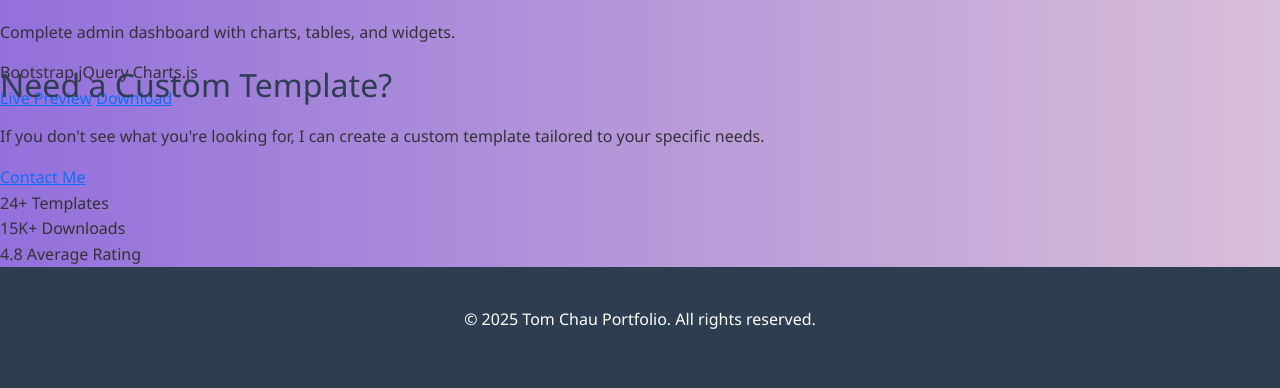
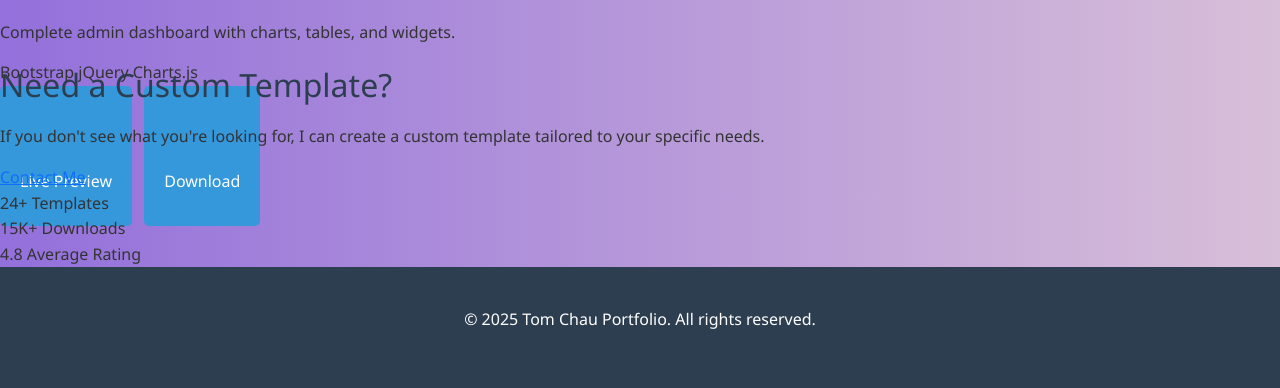
Before and after one commit to TomChau0402/Portfolio-web-site, a Django app: page /template/ in a window 1280 px wide. Shown: the part 1838-2226 px from the top of the page. Run offline with Django 5.2, Linux system fonts and the light colour scheme.

Commit message:
update 6_10_25

```diff
--- /dev/null
+++ b/pages/forms.py
@@ -0,0 +1,6 @@
+from django import forms
+
+class ContactForm(forms.Form):
+    name = forms.CharField(max_length= 250, widget = forms.TextInput(attrs={"placeholder":"Name"}))
+    email = forms.CharField(widget=forms.TextInput())
+    message = forms.CharField()
--- a/pages/views.py
+++ b/pages/views.py
@@ -1,6 +1,8 @@
 from django.shortcuts import render
+from django.core.mail import send_mail
+from .forms import ContactForm
 
-# Create your views here.
+ # Create your views here.
 def home_view(request):
     return render(request, 'pages/home.html')
 
@@ -8,7 +10,51 @@
     return render(request, 'pages/about.html')
 
 def contact_view(request):
-    return render(request, 'pages/contact.html')
+    if request.method =="POST":
+            form = ContactForm(request.POST)
+
+            if form.is_valid():
+                print("The Data is Valide")
+
+                name = form.cleaned_data["name"]
+                email = form.cleaned_data["email"]
+                message = form.cleaned_data["message"]
+
+                message_body =(
+                    f"You have a new email from your portfolio \n"
+                    f"Name: {name}\n"
+                    f"Email: {email} \n"
+                    f"Message: {message}"
+                )
+
+                try:
+                    send_mail(
+                        "Email from Portfolio",
+                        message_body,
+                        email,
+                        ['tung.t.t.chau@gmail.com']
+                    )
+
+                    print("Email sent successfully")
+
+                    return render(request, 'pages/contact.html', {
+                        'form':form
+                    })
+
+                except Exception as e:
+                    print(f"ERROR sending the email:  {e}")
+                    return render(request, 'pages/contact.html', {
+                        'form':form,
+                        'error': str(e)
+                    })
+            else:
+                print("The Data is not Valid")
+
+    else:
+        form = ContactForm()
+
+    return render(request, 'pages/contact.html', {"form": form})
+
 
 def website_view(request):
     return render(request, 'pages/website.html')
--- a/templates/navbar.html
+++ b/templates/navbar.html
@@ -20,7 +20,7 @@
           <a class="nav-link active" aria-current="page" href="{% url 'contact' %}">Contact</a>
 
         <li class="nav-item">
-          <a class="nav-link active" aria-current="page" href="{% url 'note_list' %}">Note list</a>
+          <a class="nav-link active" aria-current="page" href="{% url 'note_list' %}">Comments</a>
         </li>
         </li>
       </ul>
--- a/templates/notes/list.html
+++ b/templates/notes/list.html
@@ -13,7 +13,7 @@
 
 <div class="note-list">
     <div class="title-row">
-        <h1> These are notes</h1>
+        <h1> Leave Me A Comment or Note on My Work</h1>
         <a class="btn btn-outline-primary" href="{% url 'note_create' %}"> Create Note</a>
     </div>
 
--- a/templates/pages/about.html
+++ b/templates/pages/about.html
@@ -12,8 +12,7 @@
                     <p class="lead">Hello! I'm Tom, a passionate web developer with NO years of experience.</p>
                     <p>I specialize in creating beautiful, functional, and user-friendly websites. My approach combines technical expertise with creative design to deliver exceptional digital experiences.</p>
                     <p>When I'm not coding, you can find me hiking, reading, or experimenting with new technologies.</p>
-                    <a href="#" class="btn btn-outline-primary mt-3">Download Resume</a>
-                </div>
+                    <a href="https://www.linkedin.com/in/tung-chau/" class="btn btn-outline-primary mt-3" target="_blank">Download Resume</a>               </div>
                 <div class="col-lg-6">
                     <img src="{% static './img/tomv2.jpg' %}" alt="About Image" class="img-fluid rounded shadow">
                 </div>
--- a/templates/pages/template.html
+++ b/templates/pages/template.html
@@ -14,7 +14,8 @@
     </header>
 
     <section class="projects-intro">
-        <p>Welcome to my template projects showcase. Here you'll find a collection of reusable templates I've created for different purposes. Feel free to explore and use them in your own projects!</p>
+        <p>Welcome to my template projects showcase. Here you'll find a collection of reusable templates I've created
+            for different purposes. Feel free to explore and use them in your own projects!</p>
     </section>
 
     <div class="projects-filter">
@@ -64,8 +65,12 @@
                     <span class="tag">Email</span>
                 </div>
                 <div class="project-actions">
-                    <a href="#" class="btn-preview">Live Preview</a>
-                    <a href="#" class="btn-download">Download</a>
+                    <a href="#" class="btn btn-primary me-2">
+                        <i class="bi bi-eye-fill"></i> Live Preview
+                    </a>
+                    <a href="#" class="btn btn-outline-secondary">
+                        <i class="bi bi-download"></i> Download
+                    </a>
                 </div>
             </div>
         </div>
@@ -83,9 +88,13 @@
                     <span class="tag">JavaScript</span>
                 </div>
                 <div class="project-actions">
-                    <a href="#" class="btn-preview">Live Preview</a>
-                    <a href="#" class="btn-download">Download</a>
-                </div>
+    <a href="#" class="btn btn-primary me-2">
+        <i class="bi bi-eye-fill"></i> Live Preview
+    </a>
+    <a href="#" class="btn btn-outline-secondary">
+        <i class="bi bi-download"></i> Download
+    </a>
+</div>
             </div>
         </div>
 
@@ -103,8 +112,12 @@
                     <span class="tag">Charts.js</span>
                 </div>
                 <div class="project-actions">
-                    <a href="#" class="btn-preview">Live Preview</a>
-                    <a href="#" class="btn-download">Download</a>
+                    <a href="#" class="btn btn-primary me-2">
+                        <i class="bi bi-eye-fill"></i> Live Preview
+                    </a>
+                    <a href="#" class="btn btn-outline-secondary">
+                        <i class="bi bi-download"></i> Download
+                    </a>
                 </div>
             </div>
         </div>
```
Also changed, not shown: config/settings.py (+17 -0 lines), templates/pages/contact.html (+27 -6 lines).
